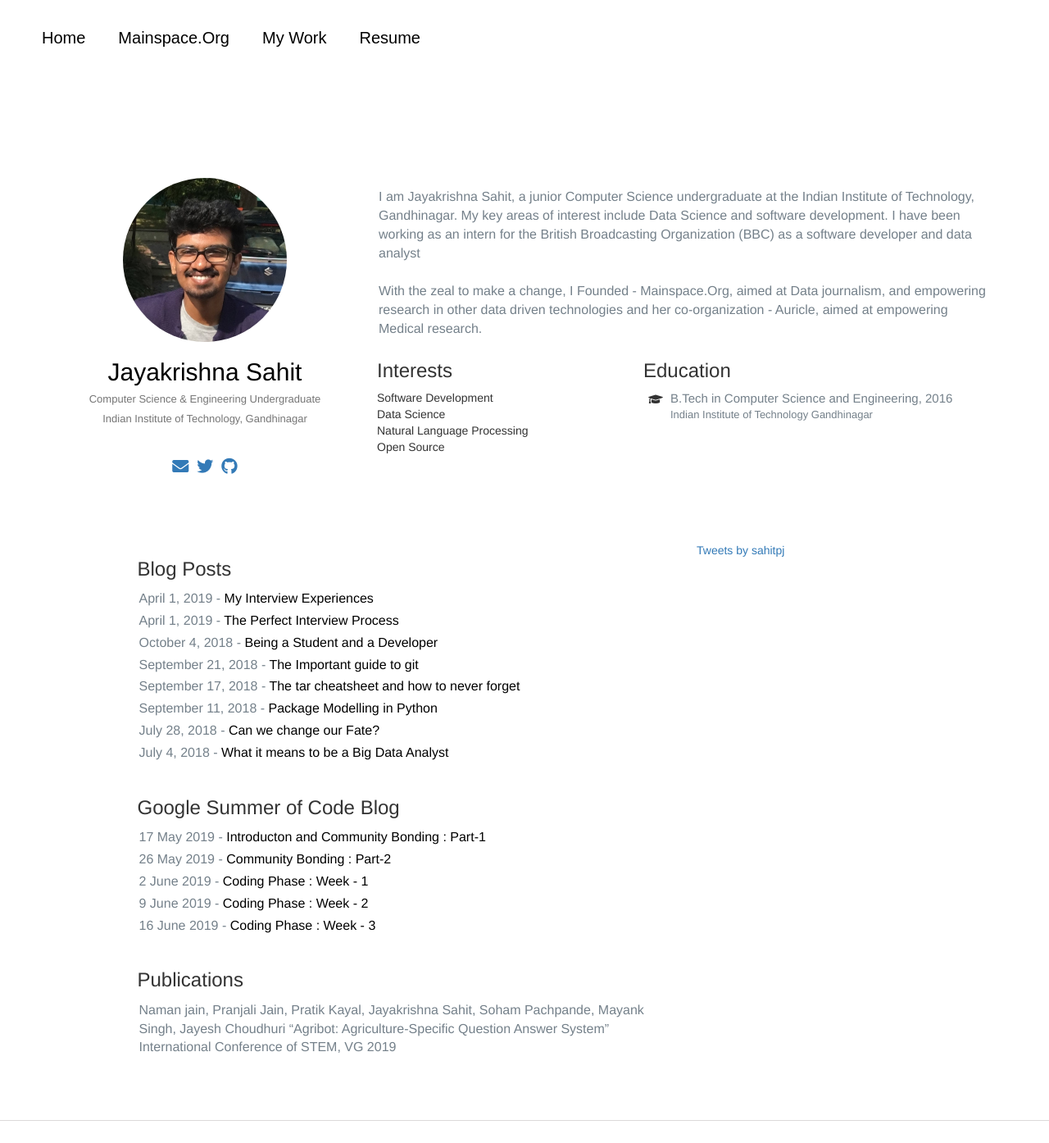
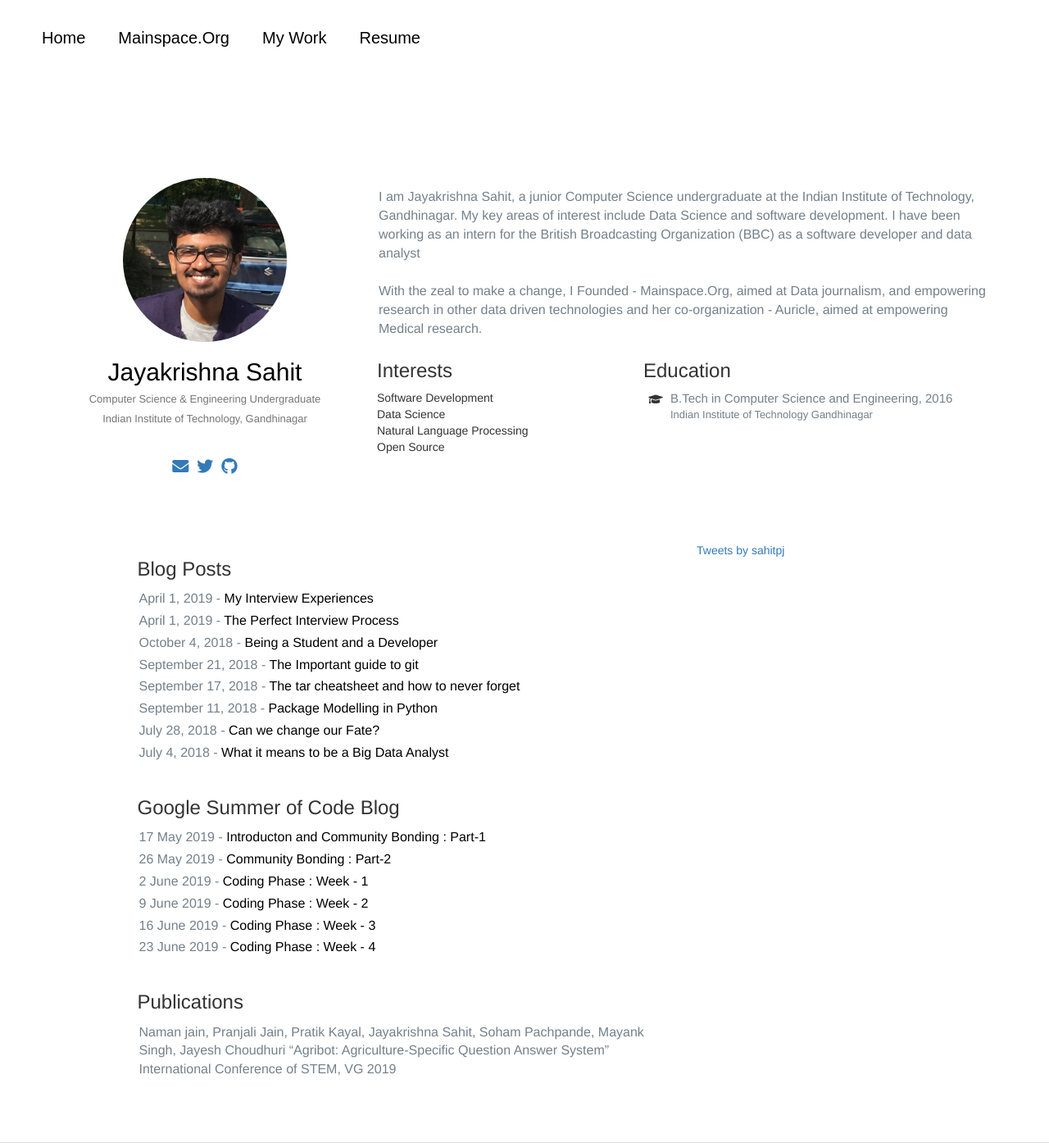
Before and after one commit to sahitpj/sahitpj.github.io, a Jekyll site: the page built from index.html, in a window 1280 px wide. Shown: the whole page at 82% size. Built offline with Jekyll 4.4.1, drawn with Linux system fonts in a browser that asks for light colours; nearby versions of some CDN libraries; the list of posts is cut into pages by our own code; comment, search, counter and statistics services are not loaded; before the commit the page ends 1367 px from its top, so only the background shows below that.

Commit message:
added gsoc week-4 blog post

```diff
--- a/index.html
+++ b/index.html
@@ -110,6 +110,9 @@ permalink: /
                   </p>
                   <p class="biography-text">
                     16 June 2019 - <a  href="https://sahitpj.github.io/gs/gsoc/2019/06/16/Week-3.html" style="color:black">Coding Phase : Week - 3</a>
+                  </p>
+                  <p class="biography-text">
+                    23 June 2019 - <a  href="https://sahitpj.github.io/gs/gsoc/2019/06/23/Week-4.html" style="color:black">Coding Phase : Week - 4</a>
                   </p>
 
                   <h3 style="margin-top: 40px;">Publications</h3>
```
